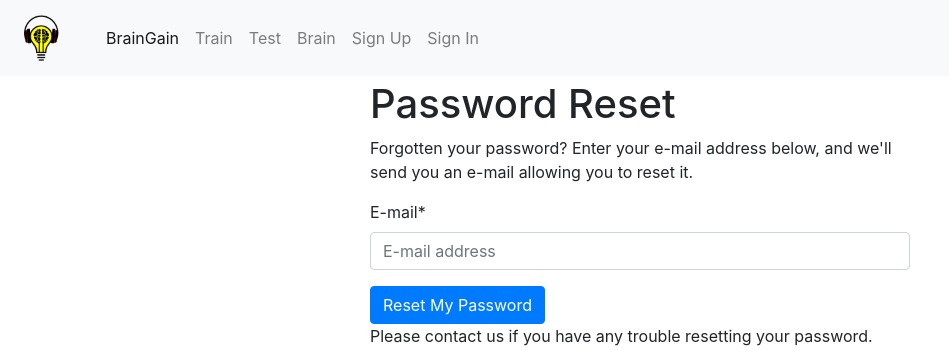
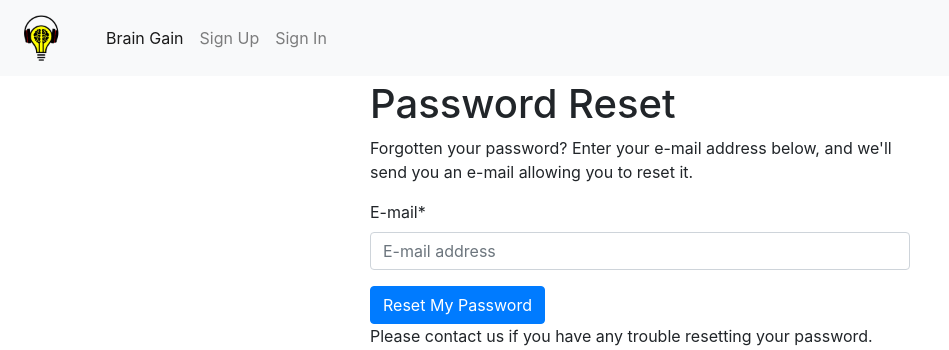
Before and after one commit to rollinger/braingainflash, a Django app: page /accounts/password/reset/ in a window 1280 px wide. Shown: the top 350 px of the page, without its empty margins (0-949 px from the left). Run offline with Django 3.2, Linux system fonts and the light colour scheme; some libraries are stand-ins or nearby versions.

Commit message:
Reorder main menu

```diff
--- a/config/urls.py
+++ b/config/urls.py
@@ -1,19 +1,28 @@
 from django.conf import settings
 from django.conf.urls.static import static
 from django.contrib import admin
-from django.urls import include, path
+from django.urls import include, path, reverse_lazy
 from django.views import defaults as default_views
-from django.views.generic import TemplateView
+from django.views.generic import RedirectView, TemplateView
 from rest_framework.authtoken.views import obtain_auth_token
 
 
-def trigger_error(request):
+def trigger_sentry_error(request):
     division_by_zero = 1 / 0
     return division_by_zero
 
 
+class HomeRedirectView(RedirectView):
+    def get_redirect_url(self, *args, **kwargs):
+        # redirects authenticated users to their brain list
+        if self.request.user.is_authenticated:
+            return reverse_lazy("cardset:memoset_root_list_view")
+        return reverse_lazy("start")
+
+
 urlpatterns = [
-    path("", TemplateView.as_view(template_name="pages/home.html"), name="home"),
+    path("", HomeRedirectView.as_view(), name="home"),
+    path("start/", TemplateView.as_view(template_name="pages/home.html"), name="start"),
     path(
         "about/", TemplateView.as_view(template_name="pages/about.html"), name="about"
     ),
@@ -27,7 +36,7 @@ urlpatterns = [
     #
     path("memo/", include("memo.cardset.urls", namespace="memo")),
     # Convenience Paths
-    path("sentry-debug/", trigger_error),
+    path("sentry-debug/", trigger_sentry_error),
 ] + static(settings.MEDIA_URL, document_root=settings.MEDIA_ROOT)
 
 # API URLS
--- a/memo/templates/base.html
+++ b/memo/templates/base.html
@@ -39,42 +39,78 @@
         <button class="navbar-toggler navbar-toggler-right" type="button" data-toggle="collapse" data-target="#navbarSupportedContent" aria-controls="navbarSupportedContent" aria-expanded="false" aria-label="Toggle navigation">
           <span class="navbar-toggler-icon"></span>
         </button>
-        <a class="navbar-brand" href="{% url 'home' %}" title="{% trans 'Memo' %}">
+        <a class="navbar-brand" href="{% url 'home' %}" title="{% trans 'Brain Gain' %}">
           <img class="align-self-center float-left mr-3" width="50px"
             src="{{STATIC_URL}}images/Logo_v1_150x150.png">
         </a>
 
         <div class="collapse navbar-collapse" id="navbarSupportedContent">
           <ul class="navbar-nav mr-auto">
-            <li class="nav-item active">
-              <a class="nav-link" href="{% url 'home' %}">BrainGain <span class="sr-only">(current)</span></a>
-            </li>
-            <li class="nav-item">
-              <a class="nav-link" href="{% url 'cardset:train_gain_view' %}">{% trans "Train" %}</a>
-            </li>
-            <li class="nav-item">
-              <a class="nav-link" href="{% url 'cardset:test_gain_view' %}">{% trans "Test" %}</a>
-            </li>
-            <li class="nav-item">
-              <a class="nav-link" href="{% url 'cardset:memoset_root_list_view' %}">{% trans "Brain" %}</a>
-            </li>
             {% if request.user.is_authenticated %}
+              <!--
+              Authenticated Menu
+              -->
               <li class="nav-item">
-                {# URL provided by django-allauth/account/urls.py #}
-                <a class="nav-link" href="{% url 'users:detail' request.user.username  %}">{% trans "My Profile" %}</a>
+                <a class="nav-link" href="{% url 'cardset:memoset_root_list_view' %}">
+                  {% trans "Brains" %}
+                  <span class="sr-only">(current)</span>
+                </a>
+              </li>
+
+              <li class="nav-item dropdown">
+                <a class="nav-link dropdown-toggle" data-toggle="dropdown" href="#" role="button" aria-haspopup="true" aria-expanded="false">
+                  {% trans "Gain" %}
+                </a>
+                <div class="dropdown-menu">
+                  {# URL provided by memo/cardset/urls.py #}
+                  <a class="dropdown-item" href="{% url 'cardset:train_gain_view' %}">
+                    {% trans "Train Gain" %}
+                  </a>
+                  <div class="dropdown-divider"></div>
+                  {# URL provided by django-allauth/account/urls.py #}
+                  <a class="dropdown-item" href="{% url 'cardset:test_gain_view' %}">
+                    {% trans "Test Gain" %}
+                  </a>
+                </div>
+              </li>
+
+              <li class="nav-item dropdown">
+                <a class="nav-link dropdown-toggle" data-toggle="dropdown" href="#" role="button" aria-haspopup="true" aria-expanded="false">
+                  {{ request.user.username }}
+                </a>
+                <div class="dropdown-menu">
+                  {# URL provided by django-allauth/account/urls.py #}
+                  <a class="dropdown-item" href="{% url 'users:detail' request.user.username %}">
+                    {% trans "Settings" %}
+                  </a>
+                  <div class="dropdown-divider"></div>
+                  {# URL provided by django-allauth/account/urls.py #}
+                  <a class="dropdown-item" href="{% url 'account_logout' %}">
+                    {% trans "Sign Out" %}
+                  </a>
+                </div>
+              </li>
+            {% else %}
+              <!--
+              Anonymous Menu
+              -->
+              <li class="nav-item active">
+                <a class="nav-link" href="{% url 'home' %}">
+                  {% trans "Brain Gain" %}
+                  <span class="sr-only">(current)</span>
+                </a>
               </li>
               <li class="nav-item">
                 {# URL provided by django-allauth/account/urls.py #}
-                <a class="nav-link" href="{% url 'account_logout' %}">{% trans "Sign Out" %}</a>
-              </li>
-            {% else %}
-              <li class="nav-item">
-                {# URL provided by django-allauth/account/urls.py #}
-                <a id="sign-up-link" class="nav-link" href="{% url 'account_signup' %}">{% trans "Sign Up" %}</a>
+                <a id="sign-up-link" class="nav-link" href="{% url 'account_signup' %}">
+                  {% trans "Sign Up" %}
+                </a>
               </li>
               <li class="nav-item">
                 {# URL provided by django-allauth/account/urls.py #}
-                <a id="log-in-link" class="nav-link" href="{% url 'account_login' %}">{% trans "Sign In" %}</a>
+                <a id="log-in-link" class="nav-link" href="{% url 'account_login' %}">
+                  {% trans "Sign In" %}
+                </a>
               </li>
             {% endif %}
           </ul>
```
